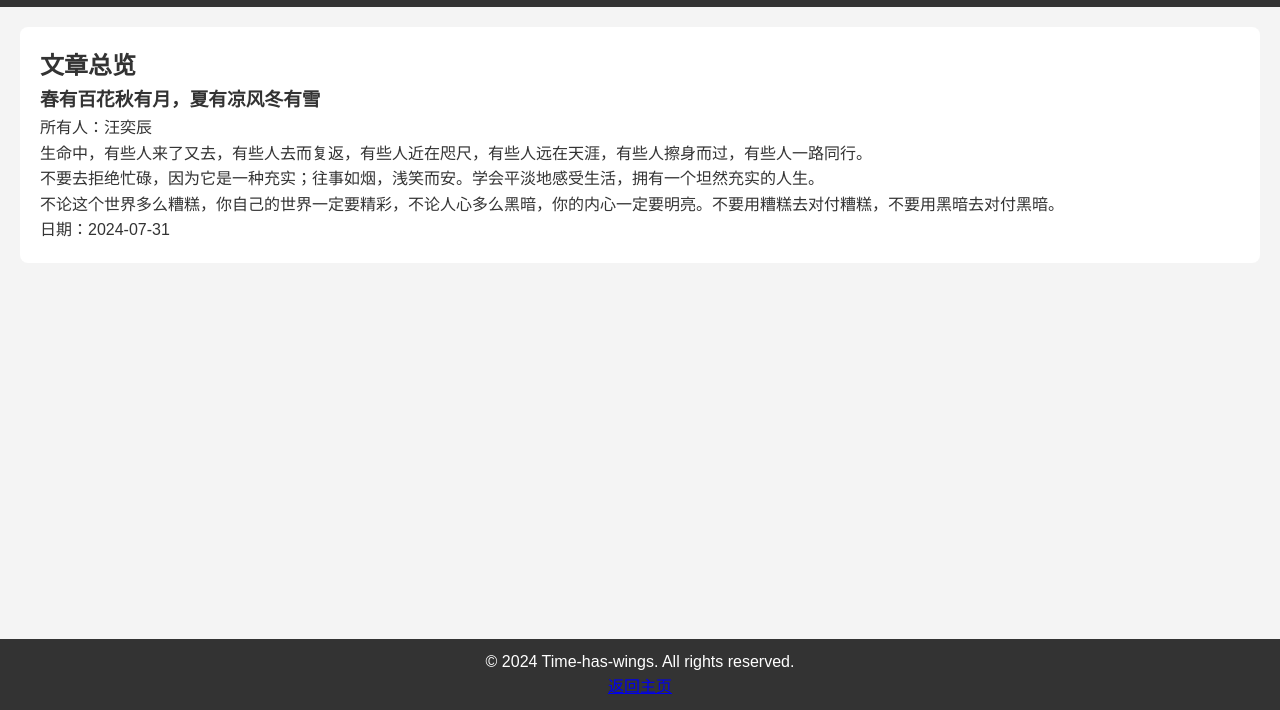
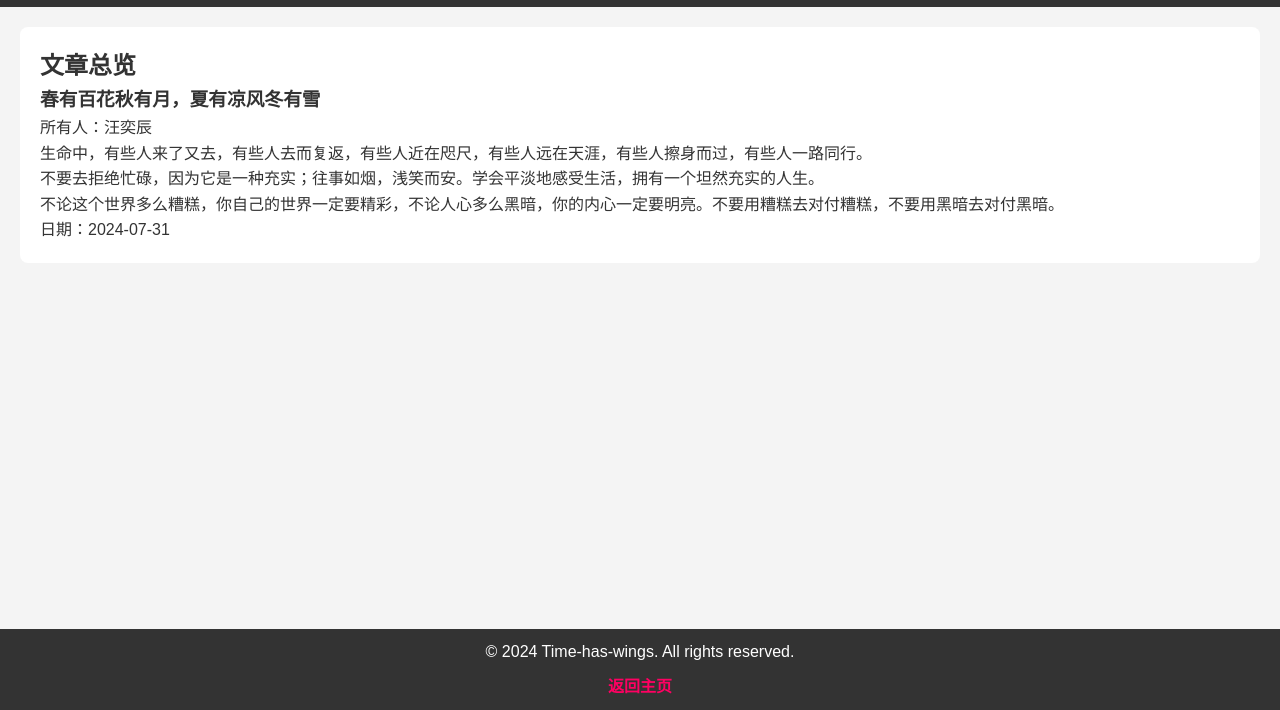
Before and after one commit to silense12345678/web, a plain HTML site: page 1.html in a window 1280 px wide. Shown: the part 90-800 px from the top of the page. Drawn offline with Linux system fonts and the light colour scheme.

Commit message:
Update styles.css

```diff
--- a/styles.css
+++ b/styles.css
@@ -81,3 +81,11 @@ footer {
         margin-bottom: 10px;
     }
 }
+.back-to-home {
+    display: block;
+    text-align: center;
+    margin-top: 10px;
+    color: #ff0062;
+    text-decoration: none;
+    font-weight: bold;
+}
```
